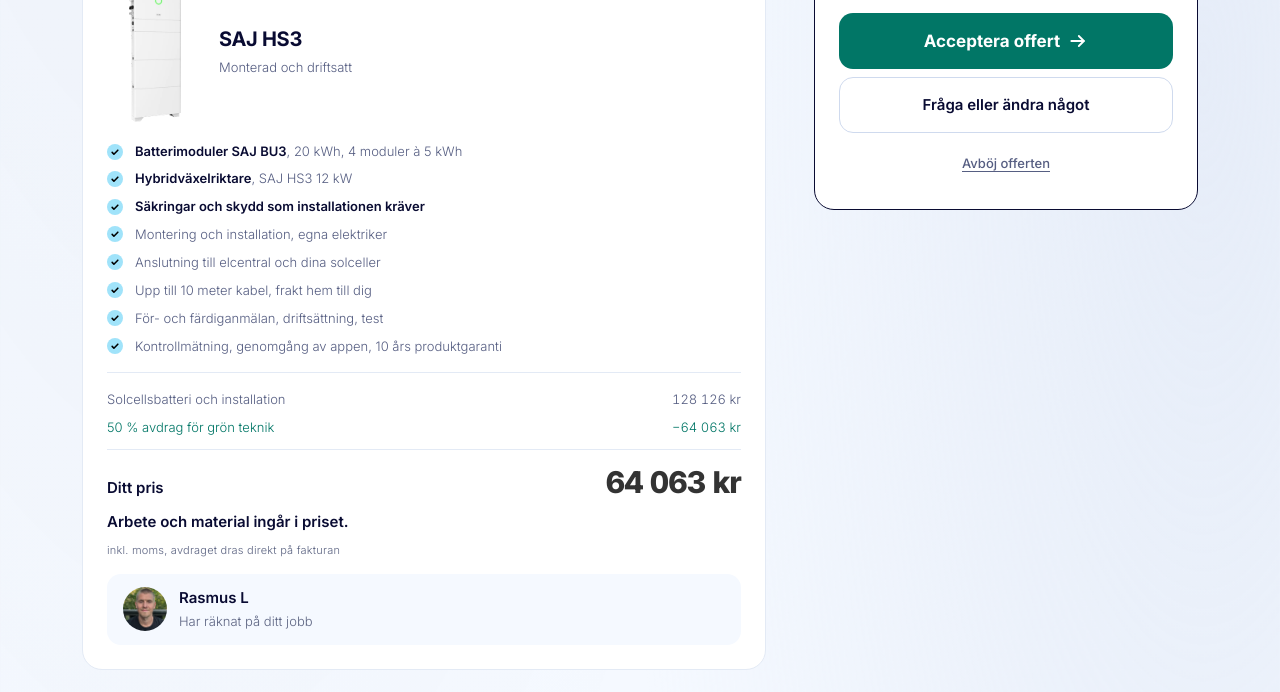
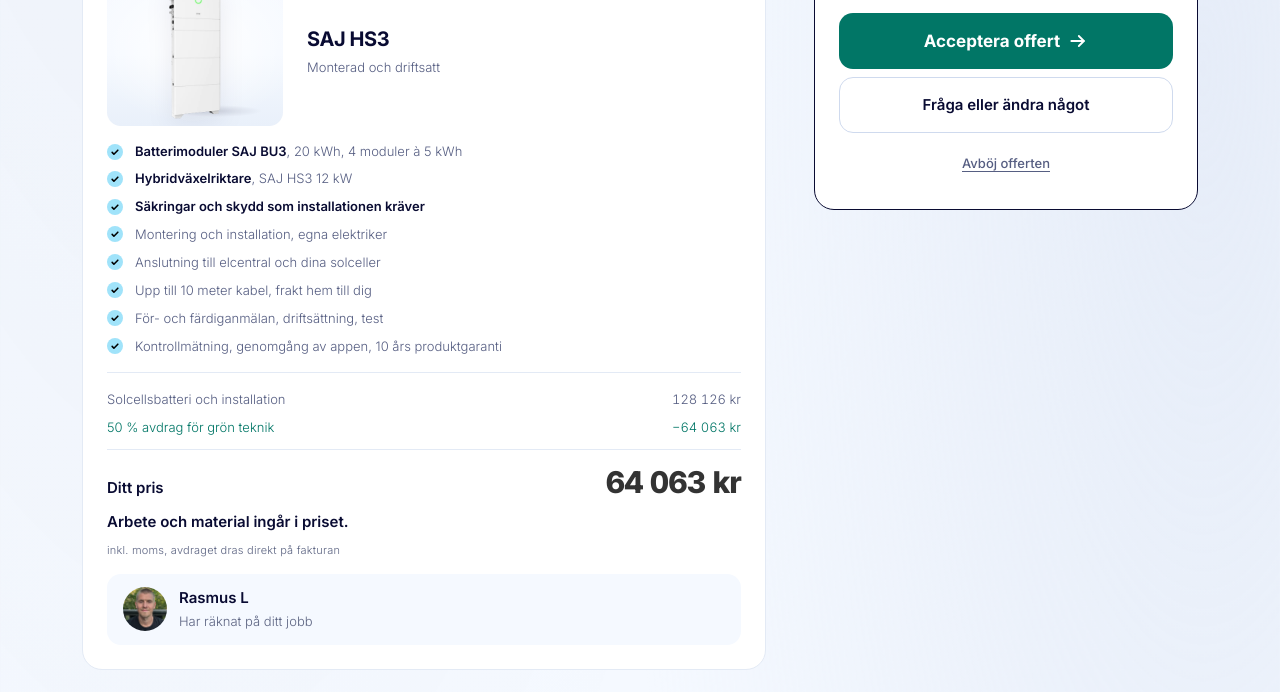
Before and after one commit to julius447/Laddboxofferten, a plain HTML site: page batteri-saj-hs3.html in a window 1280 px wide. Shown: the part 270-962 px from the top of the page. Drawn offline with Linux system fonts and the light colour scheme.

Commit message:
Bygge ur kallan ab65ded

```diff
--- a/assets/css/offert-batteri.css
+++ b/assets/css/offert-batteri.css
@@ -971,4 +971,38 @@ html:not(.js-pa) .offer .o-utanjs,
   .offer .o-main > .ampy-testimonials{grid-row:5;}
   .offer .o-main > .o-fot{grid-row:6;}
 }
+.offer .o-prodtop--scen{--scen-ljus:#ffffff;--scen-topp:#f7faff;--scen-golv:#e9f0fa;
+  flex-direction:column;align-items:stretch;gap:var(--s4);}
+.offer .o-prodscen{position:relative;margin:calc(-1 * var(--s5)) calc(-1 * var(--s5)) 0;overflow:hidden;
+  height:round(nearest, calc((100cqw - 2 * var(--s4)) * .8), 8px);
+  border-radius:calc(var(--r3) - 1px) calc(var(--r3) - 1px) 0 0;
+  background:
+    radial-gradient(62% 54% at 50% 44%, var(--scen-ljus) 0%, rgba(255,255,255,0) 100%),
+    linear-gradient(180deg, var(--scen-topp) 0%, var(--bg) 52%, var(--scen-golv) 100%);}
+.offer .o-prodscen::after{content:"";position:absolute;left:36%;right:12%;bottom:9%;height:8%;
+  background:radial-gradient(closest-side, rgba(9,11,50,.13), rgba(9,11,50,0));}
+.offer .o-prodscen img{position:absolute;z-index:1;left:50%;top:50%;width:86%;height:auto;
+  max-width:none;transform:translate(-50%,-50%);
+  filter:drop-shadow(0 8px 12px rgba(9,11,50,.08));}
+.offer .o-prodid{display:flex;flex-direction:column;gap:var(--s1);}
+.offer .o-prodtop--scen .o-prodname{font-size:24px;line-height:32px;letter-spacing:-.02em;}
+.offer .o-prodtop--scen .o-prodspec{font-size:15px;line-height:24px;margin-top:0;}
+@container (max-width: 1023px){
+  .offer .o-heroingar .o-ingar--hw li.prod b{display:block;}
+  .offer .o-heroingar .o-ingar--hw li.prod b + span{display:block;}
+  .offer .o-heroingar .o-ingar--hw li.prod b + span::before{content:none;}
+  .offer .o-heroingar .o-ingar--hw li{line-height:20px;}
+}
+@container (min-width: 520px){
+  .offer .o-prodscen{height:320px;}
+  .offer .o-prodscen img{width:auto;height:110%;}
+}
+@container (min-width: 1024px){
+  .offer .o-prodtop--scen{flex-direction:row;align-items:center;gap:var(--s5);}
+  .offer .o-prodscen{margin:0;flex:none;width:176px;height:auto;aspect-ratio:176 / 150;border-radius:var(--r2);}
+  .offer .o-prodscen img{width:90%;height:auto;}
+  .offer .o-prodscen::after{bottom:6%;}
+  .offer .o-prodtop--scen .o-prodname{font-size:20px;line-height:28px;}
+  .offer .o-prodtop--scen .o-prodspec{font-size:13px;line-height:20px;}
+}
 .offer{width:100%;}
--- a/batteri-saj-hs3.html
+++ b/batteri-saj-hs3.html
@@ -32,9 +32,9 @@
           <p class="t-body" style="color:var(--muted);">Allt du behöver för att bestämma dig står på den här sidan. Inget är bindande förrän du accepterar.</p>
         </div>
         <div class="o-card o-prodcard">
-          <div class="o-prodtop">
-            <div class="o-prodimg"><img id="heroImg" src="assets/img/batteri-saj.webp" alt="SAJ HS3 solcellsbatteri" style="--hb:1;--hb-w:167.24%;--hb-x:-33.62%;--hb-y:-3.39%"></div>
-            <div>
+          <div class="o-prodtop o-prodtop--scen">
+            <figure class="o-prodscen"><img id="heroImg" src="assets/img/batteri-saj.webp" alt="SAJ HS3 solcellsbatteri" width="420" height="420" decoding="async" fetchpriority="high"></figure>
+            <div class="o-prodid">
               <div class="o-prodname" id="prodName">SAJ HS3</div>
               <div class="o-prodspec" id="prodSpec">Monterad och driftsatt</div>
             </div>
```
Also changed, not shown: alla.html (+1 -1 lines), batteri-dyness-solis.html (+3 -3 lines), batteri-eway-solis.html (+3 -3 lines), version.txt.
